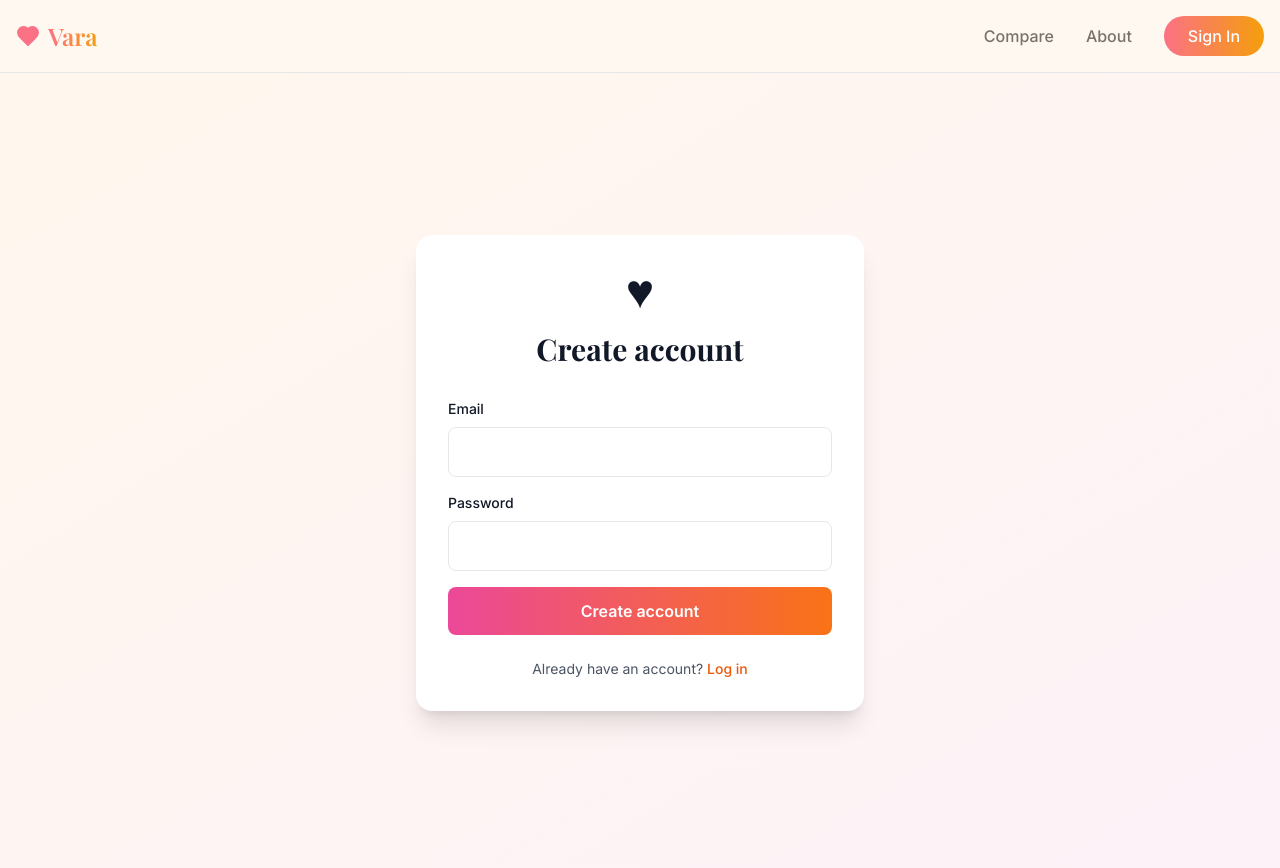
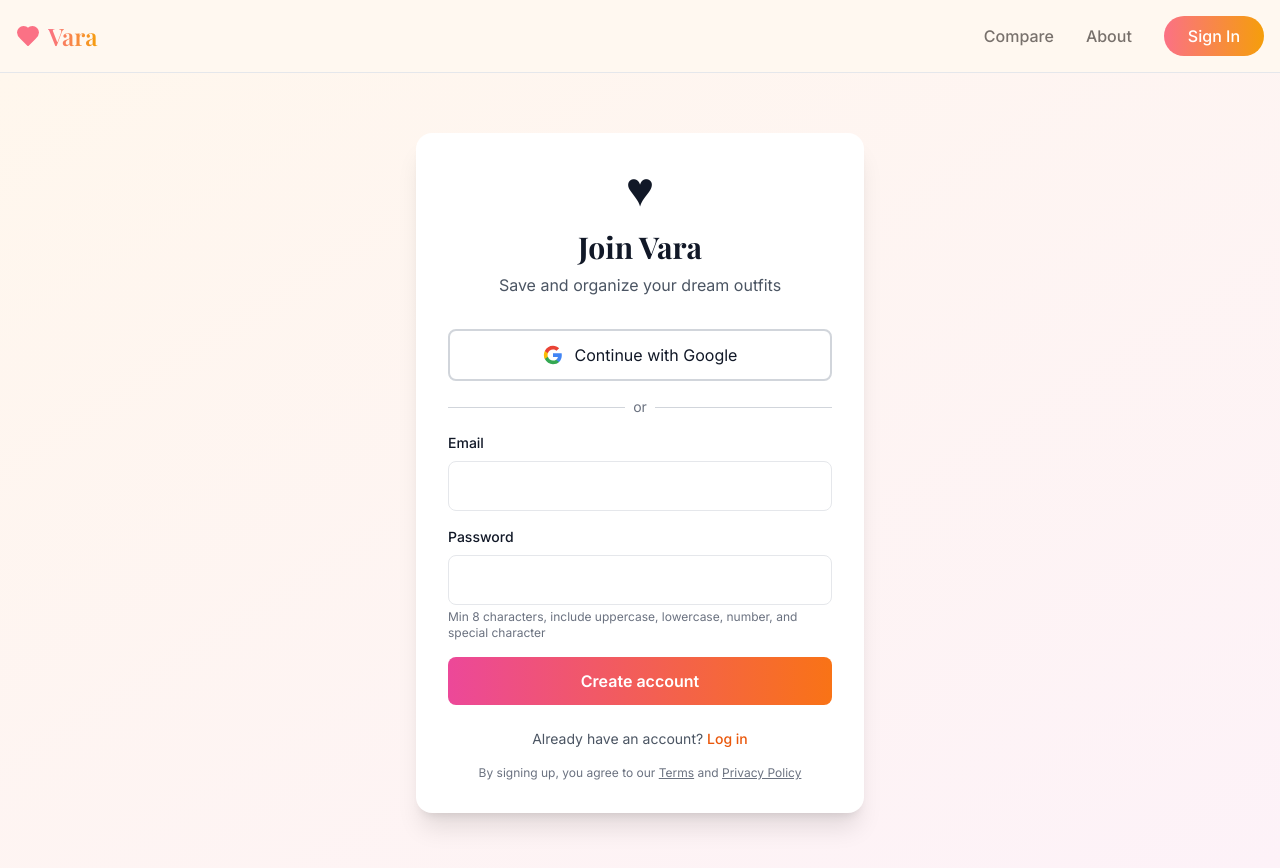
Before and after one commit to manumarri-sudo/bridalcompare, a Next.js app: page /signup in a window 1280 px wide. Shown: the top 868 px of the page. Built offline with nearby package versions, Linux system fonts and the light colour scheme; no server answers.

Commit message:
Add Google OAuth, password validation, privacy policy

```diff
--- a/src/app/login/page.tsx
+++ b/src/app/login/page.tsx
@@ -19,6 +19,14 @@
   const checkSession = async () => {
     const { data: { session } } = await supabase.auth.getSession()
     if (session) router.push("/collections")
+  }
+
+  const handleGoogleLogin = async () => {
+    const { error } = await supabase.auth.signInWithOAuth({
+      provider: 'google',
+      options: { redirectTo: `${window.location.origin}/auth/callback` }
+    })
+    if (error) setError(error.message)
   }
 
   const handleLogin = async (e: React.FormEvent) => {
@@ -43,6 +51,20 @@
         <div className="text-center mb-8">
           <div className="text-5xl mb-4">♥</div>
           <h1 className="text-3xl font-bold mb-2">Welcome back</h1>
+          <p className="text-gray-600">Continue saving your favorite outfits</p>
+        </div>
+        <button onClick={handleGoogleLogin} className="w-full flex items-center justify-center gap-3 px-4 py-3 border-2 border-gray-300 rounded-lg hover:border-gray-400 transition-colors mb-4">
+          <svg className="w-5 h-5" viewBox="0 0 24 24">
+            <path fill="#4285F4" d="M22.56 12.25c0-.78-.07-1.53-.2-2.25H12v4.26h5.92c-.26 1.37-1.04 2.53-2.21 3.31v2.77h3.57c2.08-1.92 3.28-4.74 3.28-8.09z"/>
+            <path fill="#34A853" d="M12 23c2.97 0 5.46-.98 7.28-2.66l-3.57-2.77c-.98.66-2.23 1.06-3.71 1.06-2.86 0-5.29-1.93-6.16-4.53H2.18v2.84C3.99 20.53 7.7 23 12 23z"/>
+            <path fill="#FBBC05" d="M5.84 14.09c-.22-.66-.35-1.36-.35-2.09s.13-1.43.35-2.09V7.07H2.18C1.43 8.55 1 10.22 1 12s.43 3.45 1.18 4.93l2.85-2.22.81-.62z"/>
+            <path fill="#EA4335" d="M12 5.38c1.62 0 3.06.56 4.21 1.64l3.15-3.15C17.45 2.09 14.97 1 12 1 7.7 1 3.99 3.47 2.18 7.07l3.66 2.84c.87-2.6 3.3-4.53 6.16-4.53z"/>
+          </svg>
+          Continue with Google
+        </button>
+        <div className="relative mb-4">
+          <div className="absolute inset-0 flex items-center"><div className="w-full border-t border-gray-300"></div></div>
+          <div className="relative flex justify-center text-sm"><span className="px-2 bg-white text-gray-500">or</span></div>
         </div>
         {error && <div className="bg-red-50 border border-red-200 text-red-600 px-4 py-3 rounded-lg mb-6 text-sm">{error}</div>}
         <form onSubmit={handleLogin} className="space-y-4">
@@ -67,9 +89,5 @@
 }
 
 export default function LoginPage() {
-  return (
-    <Suspense fallback={<div className="min-h-screen flex items-center justify-center">Loading...</div>}>
-      <LoginForm />
-    </Suspense>
-  )
+  return <Suspense fallback={<div className="min-h-screen flex items-center justify-center">Loading...</div>}><LoginForm /></Suspense>
 }
--- /dev/null
+++ b/src/app/privacy/page.tsx
@@ -0,0 +1,24 @@
+export default function PrivacyPage() {
+  return (
+    <div className="min-h-screen bg-gray-50 py-12 px-4">
+      <div className="max-w-4xl mx-auto bg-white rounded-lg shadow p-8">
+        <h1 className="text-4xl font-bold mb-8">Privacy Policy</h1>
+        <p className="text-gray-600 mb-6">Last updated: December 29, 2024</p>
+        <h2 className="text-2xl font-bold mt-8 mb-4">Information We Collect</h2>
+        <p className="text-gray-700 mb-4">When you use Vara, we collect:</p>
+        <ul className="list-disc ml-6 text-gray-700 mb-4 space-y-2">
+          <li>Email address (for account creation)</li>
+          <li>URLs of products you save</li>
+          <li>Usage data (number of items saved)</li>
+        </ul>
+        <h2 className="text-2xl font-bold mt-8 mb-4">Data Security</h2>
+        <p className="text-gray-700 mb-4">
+          Your data is stored securely using Supabase with encryption at rest and in transit.
+          Passwords are hashed using bcrypt. We never share your personal information with third parties.
+        </p>
+        <h2 className="text-2xl font-bold mt-8 mb-4">Contact</h2>
+        <p className="text-gray-700">Email: <a href="mailto:hello@vara.style" className="text-orange-600 hover:underline">hello@vara.style</a></p>
+      </div>
+    </div>
+  )
+}
--- a/src/app/signup/page.tsx
+++ b/src/app/signup/page.tsx
@@ -22,8 +22,30 @@
     if (session) router.push("/collections")
   }
 
+  const validatePassword = (pwd: string): string | null => {
+    if (pwd.length < 8) return "Password must be at least 8 characters"
+    if (!/[A-Z]/.test(pwd)) return "Password must contain an uppercase letter"
+    if (!/[a-z]/.test(pwd)) return "Password must contain a lowercase letter"
+    if (!/[0-9]/.test(pwd)) return "Password must contain a number"
+    if (!/[!@#$%^&*]/.test(pwd)) return "Password must contain a special character (!@#$%^&*)"
+    return null
+  }
+
+  const handleGoogleSignup = async () => {
+    const { error } = await supabase.auth.signInWithOAuth({
+      provider: 'google',
+      options: { redirectTo: `${window.location.origin}/auth/callback` }
+    })
+    if (error) setError(error.message)
+  }
+
   const handleSignup = async (e: React.FormEvent) => {
     e.preventDefault()
+    const passwordError = validatePassword(password)
+    if (passwordError) {
+      setError(passwordError)
+      return
+    }
     setLoading(true)
     setError("")
     try {
@@ -50,7 +72,9 @@
         <div className="bg-white rounded-2xl shadow-xl max-w-md w-full p-8 text-center">
           <div className="text-5xl mb-4">✉️</div>
           <h1 className="text-3xl font-bold mb-4">Check your email</h1>
-          <p className="text-gray-600">We sent a link to {email}</p>
+          <p className="text-gray-600 mb-2">We sent a confirmation link to</p>
+          <p className="font-semibold text-gray-900 mb-4">{email}</p>
+          <p className="text-sm text-gray-500">Click the link to start saving your favorite outfits!</p>
         </div>
       </div>
     )
@@ -61,7 +85,21 @@
       <div className="bg-white rounded-2xl shadow-xl max-w-md w-full p-8">
         <div className="text-center mb-8">
           <div className="text-5xl mb-4">♥</div>
-          <h1 className="text-3xl font-bold mb-2">Create account</h1>
+          <h1 className="text-3xl font-bold mb-2">Join Vara</h1>
+          <p className="text-gray-600">Save and organize your dream outfits</p>
+        </div>
+        <button onClick={handleGoogleSignup} className="w-full flex items-center justify-center gap-3 px-4 py-3 border-2 border-gray-300 rounded-lg hover:border-gray-400 transition-colors mb-4">
+          <svg className="w-5 h-5" viewBox="0 0 24 24">
+            <path fill="#4285F4" d="M22.56 12.25c0-.78-.07-1.53-.2-2.25H12v4.26h5.92c-.26 1.37-1.04 2.53-2.21 3.31v2.77h3.57c2.08-1.92 3.28-4.74 3.28-8.09z"/>
+            <path fill="#34A853" d="M12 23c2.97 0 5.46-.98 7.28-2.66l-3.57-2.77c-.98.66-2.23 1.06-3.71 1.06-2.86 0-5.29-1.93-6.16-4.53H2.18v2.84C3.99 20.53 7.7 23 12 23z"/>
+            <path fill="#FBBC05" d="M5.84 14.09c-.22-.66-.35-1.36-.35-2.09s.13-1.43.35-2.09V7.07H2.18C1.43 8.55 1 10.22 1 12s.43 3.45 1.18 4.93l2.85-2.22.81-.62z"/>
+            <path fill="#EA4335" d="M12 5.38c1.62 0 3.06.56 4.21 1.64l3.15-3.15C17.45 2.09 14.97 1 12 1 7.7 1 3.99 3.47 2.18 7.07l3.66 2.84c.87-2.6 3.3-4.53 6.16-4.53z"/>
+          </svg>
+          Continue with Google
+        </button>
+        <div className="relative mb-4">
+          <div className="absolute inset-0 flex items-center"><div className="w-full border-t border-gray-300"></div></div>
+          <div className="relative flex justify-center text-sm"><span className="px-2 bg-white text-gray-500">or</span></div>
         </div>
         {error && <div className="bg-red-50 border border-red-200 text-red-600 px-4 py-3 rounded-lg mb-6 text-sm">{error}</div>}
         <form onSubmit={handleSignup} className="space-y-4">
@@ -71,7 +109,8 @@
           </div>
           <div>
             <label className="block text-sm font-medium mb-2">Password</label>
-            <input type="password" value={password} onChange={(e) => setPassword(e.target.value)} required minLength={8} className="w-full px-4 py-3 border rounded-lg" />
+            <input type="password" value={password} onChange={(e) => setPassword(e.target.value)} required className="w-full px-4 py-3 border rounded-lg" />
+            <p className="text-xs text-gray-500 mt-1">Min 8 characters, include uppercase, lowercase, number, and special character</p>
           </div>
           <button type="submit" disabled={loading} className="w-full bg-gradient-to-r from-pink-500 to-orange-500 text-white font-semibold py-3 rounded-lg disabled:opacity-50">
             {loading ? "Creating..." : "Create account"}
@@ -80,15 +119,14 @@
         <p className="text-center text-sm text-gray-600 mt-6">
           Already have an account? <Link href="/login" className="text-orange-600 font-medium">Log in</Link>
         </p>
+        <p className="text-center text-xs text-gray-500 mt-4">
+          By signing up, you agree to our <Link href="/terms" className="underline">Terms</Link> and <Link href="/privacy" className="underline">Privacy Policy</Link>
+        </p>
       </div>
     </div>
   )
 }
 
 export default function SignupPage() {
-  return (
-    <Suspense fallback={<div className="min-h-screen flex items-center justify-center">Loading...</div>}>
-      <SignupForm />
-    </Suspense>
-  )
+  return <Suspense fallback={<div className="min-h-screen flex items-center justify-center">Loading...</div>}><SignupForm /></Suspense>
 }
```
